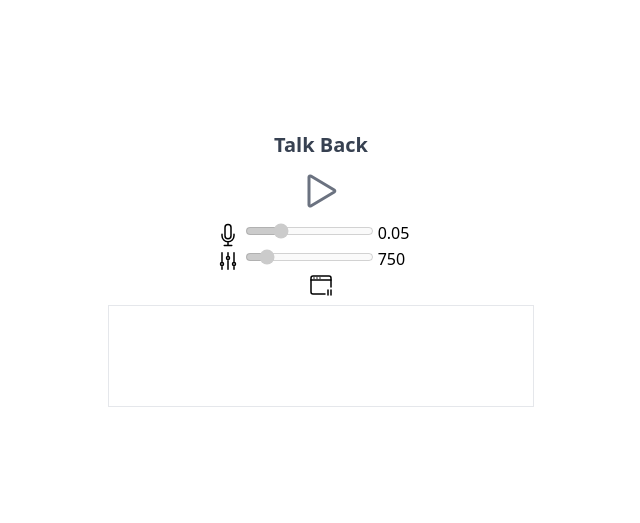
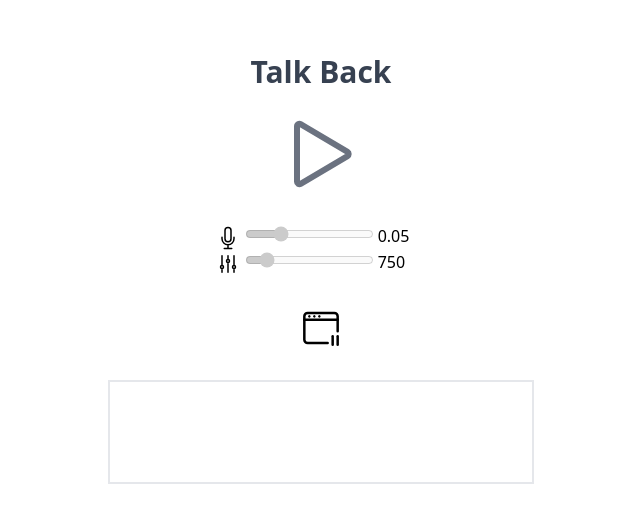
Before and after one commit to pgmmpk/talkback, a SvelteKit app: page / in a window 1280 px wide. Shown: the part 131-654 px from the top of the page, without its empty margins (319-959 px from the left). Built offline with nearby package versions, Linux system fonts and the light colour scheme.

Commit message:
usability

```diff
--- a/src/routes/+page.svelte
+++ b/src/routes/+page.svelte
@@ -71,26 +71,26 @@
     }
 </script>
 <div class="flex flex-col items-center content-center h-screen justify-center">
-<div class="text-xl mb-2 font-bold text-gray-700">
+<div class="text-3xl md:mb-4 mb-8 font-bold text-gray-700">
     Talk Back
 </div>
 
-<div class="text-gray-500">
+<div class="text-gray-500 mb-4">
 <button onclick={toggleTalkback}>
     {#if active}
-    <svg class="w-12 h-12"viewBox="0 0 24 24" fill="none" xmlns="http://www.w3.org/2000/svg" stroke-width="1.5" stroke="currentColor" >
+    <svg class="md:w-24 md:h-24 w-48 h-48" viewBox="0 0 24 24" fill="none" xmlns="http://www.w3.org/2000/svg" stroke-width="1.5" stroke="currentColor" >
         <path stroke-linecap="round" stroke-linejoin="round"d="M6 18.4V5.6C6 5.26863 6.26863 5 6.6 5H9.4C9.73137 5 10 5.26863 10 5.6V18.4C10 18.7314 9.73137 19 9.4 19H6.6C6.26863 19 6 18.7314 6 18.4Z" />
         <path stroke-linecap="round" stroke-linejoin="round"d="M14 18.4V5.6C14 5.26863 14.2686 5 14.6 5H17.4C17.7314 5 18 5.26863 18 5.6V18.4C18 18.7314 17.7314 19 17.4 19H14.6C14.2686 19 14 18.7314 14 18.4Z" />
     </svg>
     {:else}
-    <svg class="w-12 h-12"viewBox="0 0 24 24" fill="none" xmlns="http://www.w3.org/2000/svg" stroke-width="1.5" stroke="currentColor" >
+    <svg class="md:w-24 md:h-24 w-48 h-48" viewBox="0 0 24 24" fill="none" xmlns="http://www.w3.org/2000/svg" stroke-width="1.5" stroke="currentColor" >
         <path stroke-linecap="round" stroke-linejoin="round"d="M6.90588 4.53682C6.50592 4.2998 6 4.58808 6 5.05299V18.947C6 19.4119 6.50592 19.7002 6.90588 19.4632L18.629 12.5162C19.0211 12.2838 19.0211 11.7162 18.629 11.4838L6.90588 4.53682Z" />
     </svg>
     {/if}
 </button>
 </div>
 {#if needPermission}
-<div class="text-red-700 text-2xl border border-2 border-red-700 rounded-full mb-2 px-4">Please allow access to microphone</div>
+<div class="text-red-700 text-2xl border border-2 border-red-700 rounded-full mb-8 px-4">Please allow access to microphone</div>
 {/if}
 
 <div>
@@ -109,19 +109,19 @@
 <div class="w-12 inline-block">{threshold}</div>
 </div>
 
-<div class="mb-2">
+<div class="md:mb-8 mb-8 mt-8">
     {#if mode === 'listening'}
-    <svg width="24px" height="24px" viewBox="0 0 24 24" stroke-width="1.5" fill="none" xmlns="http://www.w3.org/2000/svg" color="#000000"><path d="M14 21H4C2.89543 21 2 20.1046 2 19V5C2 3.89543 2.89543 3 4 3H20C21.1046 3 22 3.89543 22 5V14" stroke="#000000" stroke-width="1.5" stroke-linecap="round"></path><path d="M2 7L22 7" stroke="#000000" stroke-width="1.5" stroke-linecap="round" stroke-linejoin="round"></path><path d="M5 5.01L5.01 4.99889" stroke="#000000" stroke-width="1.5" stroke-linecap="round" stroke-linejoin="round"></path><path d="M8 5.01L8.01 4.99889" stroke="#000000" stroke-width="1.5" stroke-linecap="round" stroke-linejoin="round"></path><path d="M11 5.01L11.01 4.99889" stroke="#000000" stroke-width="1.5" stroke-linecap="round" stroke-linejoin="round"></path><path d="M19.5 22V16M19.5 16L17 18.5M19.5 16L22 18.5" stroke="#000000" stroke-width="1.5" stroke-linecap="round" stroke-linejoin="round"></path></svg>
+    <svg class="w-10 h-10 inline" viewBox="0 0 24 24" stroke-width="1.5" fill="none" xmlns="http://www.w3.org/2000/svg" color="#000000"><path d="M14 21H4C2.89543 21 2 20.1046 2 19V5C2 3.89543 2.89543 3 4 3H20C21.1046 3 22 3.89543 22 5V14" stroke="#000000" stroke-width="1.5" stroke-linecap="round"></path><path d="M2 7L22 7" stroke="#000000" stroke-width="1.5" stroke-linecap="round" stroke-linejoin="round"></path><path d="M5 5.01L5.01 4.99889" stroke="#000000" stroke-width="1.5" stroke-linecap="round" stroke-linejoin="round"></path><path d="M8 5.01L8.01 4.99889" stroke="#000000" stroke-width="1.5" stroke-linecap="round" stroke-linejoin="round"></path><path d="M11 5.01L11.01 4.99889" stroke="#000000" stroke-width="1.5" stroke-linecap="round" stroke-linejoin="round"></path><path d="M19.5 22V16M19.5 16L17 18.5M19.5 16L22 18.5" stroke="#000000" stroke-width="1.5" stroke-linecap="round" stroke-linejoin="round"></path></svg>
     {:else if mode === 'playing'}
-    <svg width="24px" height="24px" viewBox="0 0 24 24" stroke-width="1.5" fill="none" xmlns="http://www.w3.org/2000/svg" color="#000000"><path d="M12 21H4C2.89543 21 2 20.1046 2 19V5C2 3.89543 2.89543 3 4 3H20C21.1046 3 22 3.89543 22 5V13" stroke="#000000" stroke-width="1.5" stroke-linecap="round"></path><path d="M2 7L22 7" stroke="#000000" stroke-width="1.5" stroke-linecap="round" stroke-linejoin="round"></path><path d="M5 5.01L5.01 4.99889" stroke="#000000" stroke-width="1.5" stroke-linecap="round" stroke-linejoin="round"></path><path d="M8 5.01L8.01 4.99889" stroke="#000000" stroke-width="1.5" stroke-linecap="round" stroke-linejoin="round"></path><path d="M11 5.01L11.01 4.99889" stroke="#000000" stroke-width="1.5" stroke-linecap="round" stroke-linejoin="round"></path><path d="M20.9995 16.05C20.3643 15.402 19.4791 15 18.5 15C16.567 15 15 16.567 15 18.5C15 19.4539 15.3816 20.3187 16.0005 20.95M20.9995 16.05C21.6184 16.6813 22 17.5461 22 18.5C22 20.433 20.433 22 18.5 22C17.5209 22 16.6357 21.598 16.0005 20.95M20.9995 16.05L16.0005 20.95" stroke="#000000" stroke-width="1.5" stroke-linecap="round" stroke-linejoin="round"></path></svg>
+    <svg class="w-10 h-10 inline" viewBox="0 0 24 24" stroke-width="1.5" fill="none" xmlns="http://www.w3.org/2000/svg" color="#000000"><path d="M12 21H4C2.89543 21 2 20.1046 2 19V5C2 3.89543 2.89543 3 4 3H20C21.1046 3 22 3.89543 22 5V13" stroke="#000000" stroke-width="1.5" stroke-linecap="round"></path><path d="M2 7L22 7" stroke="#000000" stroke-width="1.5" stroke-linecap="round" stroke-linejoin="round"></path><path d="M5 5.01L5.01 4.99889" stroke="#000000" stroke-width="1.5" stroke-linecap="round" stroke-linejoin="round"></path><path d="M8 5.01L8.01 4.99889" stroke="#000000" stroke-width="1.5" stroke-linecap="round" stroke-linejoin="round"></path><path d="M11 5.01L11.01 4.99889" stroke="#000000" stroke-width="1.5" stroke-linecap="round" stroke-linejoin="round"></path><path d="M20.9995 16.05C20.3643 15.402 19.4791 15 18.5 15C16.567 15 15 16.567 15 18.5C15 19.4539 15.3816 20.3187 16.0005 20.95M20.9995 16.05C21.6184 16.6813 22 17.5461 22 18.5C22 20.433 20.433 22 18.5 22C17.5209 22 16.6357 21.598 16.0005 20.95M20.9995 16.05L16.0005 20.95" stroke="#000000" stroke-width="1.5" stroke-linecap="round" stroke-linejoin="round"></path></svg>
     {:else}
-    <svg width="24px" height="24px" viewBox="0 0 24 24" stroke-width="1.5" fill="none" xmlns="http://www.w3.org/2000/svg" color="#000000"><path d="M16 21H4C2.89543 21 2 20.1046 2 19V5C2 3.89543 2.89543 3 4 3H20C21.1046 3 22 3.89543 22 5V14" stroke="#000000" stroke-width="1.5" stroke-linecap="round"></path><path d="M19 17L19 22" stroke="#000000" stroke-width="1.5" stroke-linecap="round" stroke-linejoin="round"></path><path d="M22 17L22 22" stroke="#000000" stroke-width="1.5" stroke-linecap="round" stroke-linejoin="round"></path><path d="M2 7L22 7" stroke="#000000" stroke-width="1.5" stroke-linecap="round" stroke-linejoin="round"></path><path d="M5 5.01L5.01 4.99889" stroke="#000000" stroke-width="1.5" stroke-linecap="round" stroke-linejoin="round"></path><path d="M8 5.01L8.01 4.99889" stroke="#000000" stroke-width="1.5" stroke-linecap="round" stroke-linejoin="round"></path><path d="M11 5.01L11.01 4.99889" stroke="#000000" stroke-width="1.5" stroke-linecap="round" stroke-linejoin="round"></path></svg>
+    <svg class="w-10 h-10 inline" viewBox="0 0 24 24" stroke-width="1.5" fill="none" xmlns="http://www.w3.org/2000/svg" color="#000000"><path d="M16 21H4C2.89543 21 2 20.1046 2 19V5C2 3.89543 2.89543 3 4 3H20C21.1046 3 22 3.89543 22 5V14" stroke="#000000" stroke-width="1.5" stroke-linecap="round"></path><path d="M19 17L19 22" stroke="#000000" stroke-width="1.5" stroke-linecap="round" stroke-linejoin="round"></path><path d="M22 17L22 22" stroke="#000000" stroke-width="1.5" stroke-linecap="round" stroke-linejoin="round"></path><path d="M2 7L22 7" stroke="#000000" stroke-width="1.5" stroke-linecap="round" stroke-linejoin="round"></path><path d="M5 5.01L5.01 4.99889" stroke="#000000" stroke-width="1.5" stroke-linecap="round" stroke-linejoin="round"></path><path d="M8 5.01L8.01 4.99889" stroke="#000000" stroke-width="1.5" stroke-linecap="round" stroke-linejoin="round"></path><path d="M11 5.01L11.01 4.99889" stroke="#000000" stroke-width="1.5" stroke-linecap="round" stroke-linejoin="round"></path></svg>
     {/if}
 </div>
 
 <!-- <div>{mode} ({buffers})</div> -->
 
-<div class="border w-2/3 md:w-1/3">
+<div class="border border-2 w-3/4 md:w-1/3">
     <canvas class="w-full h-[100px] block" bind:this={canvas} />
 </div>
 </div>
--- a/src/routes/draw.js
+++ b/src/routes/draw.js
@@ -34,7 +34,7 @@ export class DrawOscillogramm {
         canvasCtx.fillStyle = "rgb(255, 255, 255)";
         canvasCtx.fillRect(0, 0, WIDTH, HEIGHT);
 
-        canvasCtx.lineWidth = 0.25;
+        canvasCtx.lineWidth = 0.5;
         // canvasCtx.strokeStyle = "rgb(0, 0, 0)";
         canvasCtx.beginPath();
         const sliceWidth = WIDTH / this.bufferLength;
```
